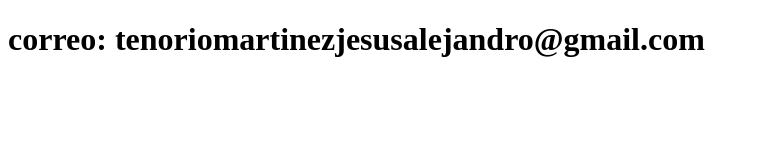
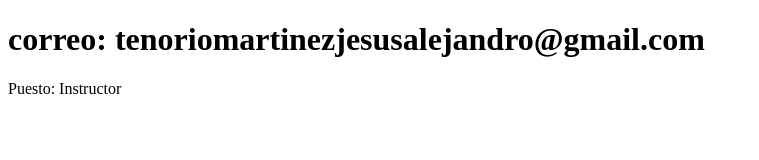
Before and after one commit to JysusAle/alura-programacion, a plain HTML site: page contacto.html in a window 1280 px wide. Shown: the whole page, without its empty margins (0-759 px from the left). Drawn offline with Linux system fonts and the light colour scheme.

Commit message:
Actualizo el conntacto

```diff
--- a/contacto.html
+++ b/contacto.html
@@ -7,6 +7,6 @@
 </head>
 <body>
     <h1> correo: tenoriomartinezjesusalejandro@gmail.com </h1>
-
+        <p>Puesto: Instructor</p>
 </body>
 </html>
```
